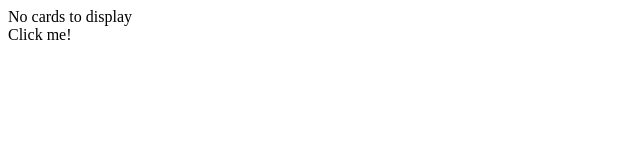
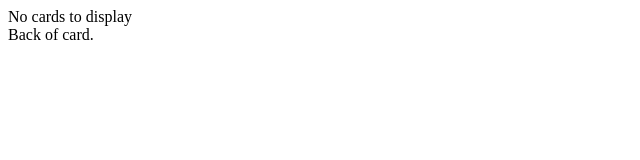
Before and after one commit to Looch8/memory_card-react, a React (Vite) app: page / in a window 1280 px wide. Shown: the top 160 px of the page, without its empty margins (0-640 px from the left). Built offline with nearby package versions, Linux system fonts and the light colour scheme.

Commit message:
changed text

```diff
--- a/src/components/Card.jsx
+++ b/src/components/Card.jsx
@@ -15,7 +15,7 @@ function Card({ card }) {
 			{isFlipped ? (
 				<img src={card.imageUrl} alt="Card" />
 			) : (
-				<div className="card-back">Click me!</div>
+				<div className="card-back">Back of card.</div>
 			)}
 		</div>
 	);
```
